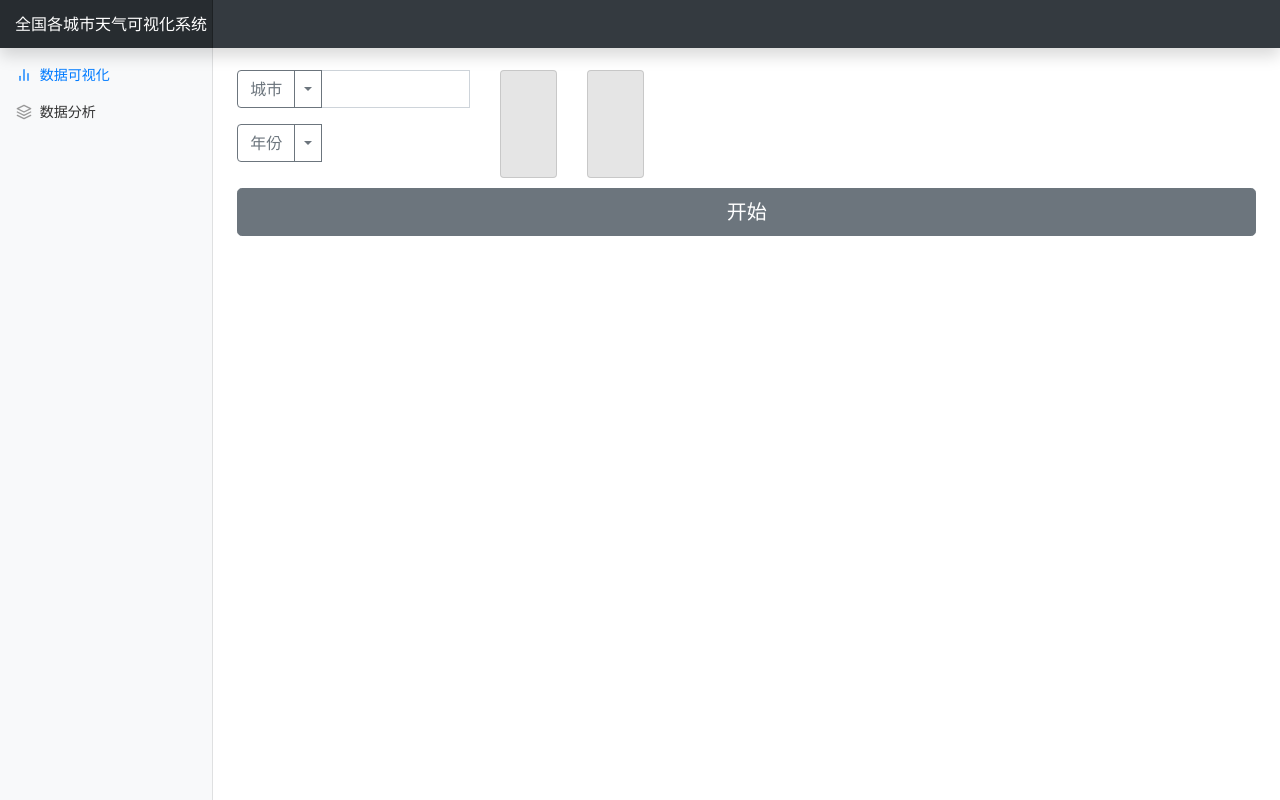
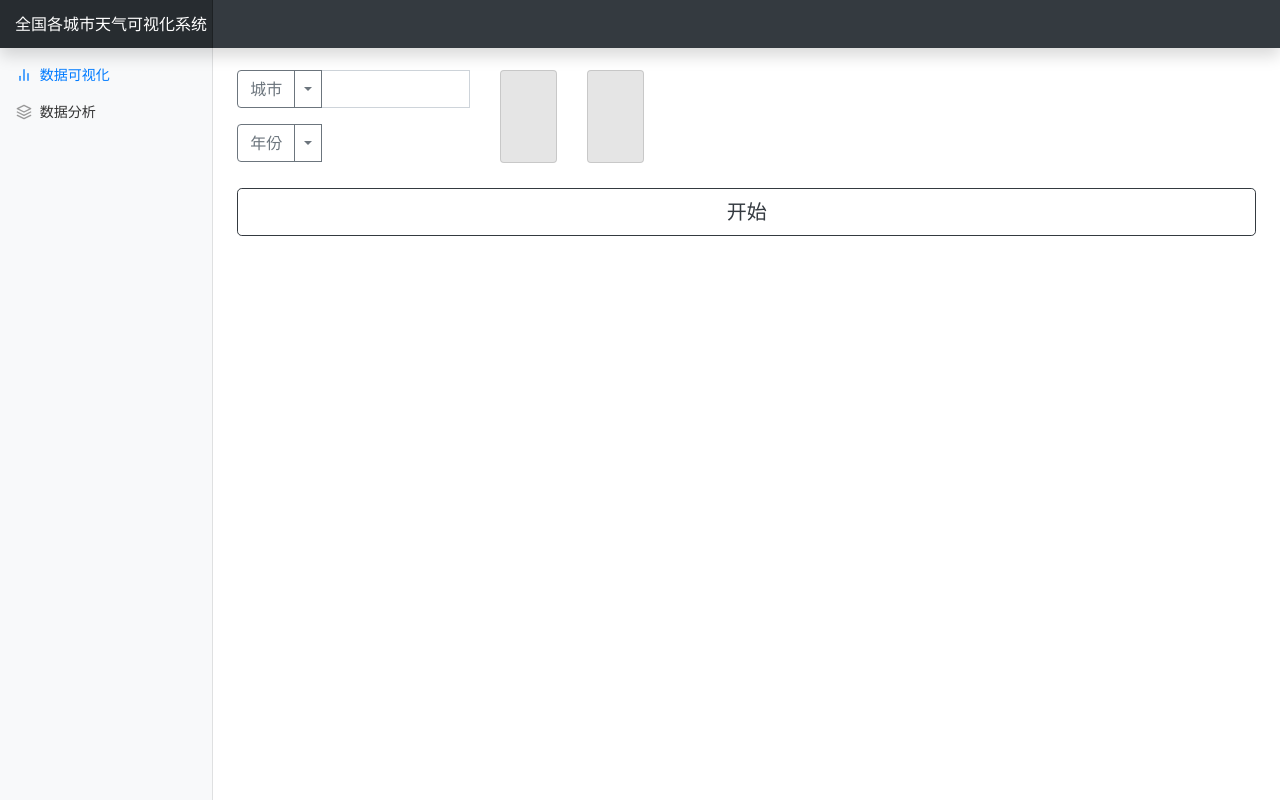
Before and after one commit to pengliangyuan/Chinese-historical-weather-visualization-system, a Django app: template webapps/history_weath/templates/history_weath/home.html in a window 1280 px wide. Run offline with Django 3.2, Linux system fonts and the light colour scheme; the template is opened without the code that fills it, so the values that code supplies are empty; some libraries are stand-ins or nearby versions.

Commit message:
优化前端效果

```diff
--- a/spider/lishitianqi/pipelines.py
+++ b/spider/lishitianqi/pipelines.py
@@ -22,8 +22,8 @@ class LishitianqiPipeline(object):
 			host='127.0.0.1',
 			port=8809,
 			db='lishitianqi',
-			user='root',
-			passwd='p1994l08y04',
+			user='xiaoming',
+			passwd='123',
 			charset='utf8',
 			use_unicode=True)
 
--- a/webapps/history_weath/templates/history_weath/home.html
+++ b/webapps/history_weath/templates/history_weath/home.html
@@ -86,14 +86,14 @@
                   </div>
 
 
-                  <div class="col-md-1 ">
+                  <div class="col-md-1 " style="margin-bottom: 15px">
                         <div class="card " style='height: 100%; background-color: #e5e5e5'>
                               <span class="badge badge-info page1_city_list" ></span>
                               <div id="page1_city_label"></div>
                         </div>
 
                   </div>
-                  <div class="col-md-1">
+                  <div class="col-md-1" style="margin-bottom: 15px">
                         <div class="card " style='height: 100%; background-color: #e5e5e5'>
                               <span class="badge badge-success page1_year_list" ></span>
                               <div id="page1_year_label"></div>
@@ -102,9 +102,11 @@
                   </div>
                 </div>
               </div>
+		<div class="alert alert-danger" role="alert" id="page1_input_danger" style="display: none">
+		</div>
 
 
-                  <button type="button" class="btn btn-secondary btn-lg btn-block" style="margin-top: 10px" id="page1_send">开始</button>
+                  <button type="button" class="btn btn-outline-dark btn-lg btn-block" style="margin-top: 10px" id="page1_send">开始</button>
 
 
 
@@ -132,18 +134,18 @@
 
 
                     <div class="btn-group mr-2" role="group" aria-label="First group" style="width: 100%">
-                        <button type="button" class="btn btn-secondary page1_month" month=1>一月</button>
-                        <button type="button" class="btn btn-secondary page1_month" month=2>二月</button>
-                        <button type="button" class="btn btn-secondary page1_month" month=3>三月</button>
-                        <button type="button" class="btn btn-secondary page1_month" month=4>四月</button>
-                        <button type="button" class="btn btn-secondary page1_month" month=5>五月</button>
-                        <button type="button" class="btn btn-secondary page1_month" month=6>六月</button>
-                        <button type="button" class="btn btn-secondary page1_month" month=7>七月</button>
-                        <button type="button" class="btn btn-secondary page1_month" month=8>八月</button>
-                        <button type="button" class="btn btn-secondary page1_month" month=9>九月</button>
-                        <button type="button" class="btn btn-secondary page1_month" month=10>十月</button>
-                        <button type="button" class="btn btn-secondary page1_month" month=11>十一月</button>
-                        <button type="button" class="btn btn-secondary page1_month" month=12>十二月</button>
+                        <button type="button" class="btn btn-outline-dark page1_month" month=1>一月</button>
+                        <button type="button" class="btn btn-outline-dark page1_month" month=2>二月</button>
+                        <button type="button" class="btn btn-outline-dark page1_month" month=3>三月</button>
+                        <button type="button" class="btn btn-outline-dark page1_month" month=4>四月</button>
+                        <button type="button" class="btn btn-outline-dark page1_month" month=5>五月</button>
+                        <button type="button" class="btn btn-outline-dark page1_month" month=6>六月</button>
+                        <button type="button" class="btn btn-outline-dark page1_month" month=7>七月</button>
+                        <button type="button" class="btn btn-outline-dark page1_month" month=8>八月</button>
+                        <button type="button" class="btn btn-outline-dark page1_month" month=9>九月</button>
+                        <button type="button" class="btn btn-outline-dark page1_month" month=10>十月</button>
+                        <button type="button" class="btn btn-outline-dark page1_month" month=11>十一月</button>
+                        <button type="button" class="btn btn-outline-dark page1_month" month=12>十二月</button>
                     </div>
 
                   <div id="page1_month_content" style="display: none">
--- a/webapps/webapps/uwsgi.ini
+++ b/webapps/webapps/uwsgi.ini
@@ -4,7 +4,8 @@ socket=127.0.0.1:9090
 #直接做web服务器使用
 #http=127.0.0.1:9090
 #项目目录
-chdir=/root/project/fullstack_history_weath/webapps
+chdir=/root/project/Chinese-historical-weather-visualization-system/webapps
+#chdir=../
 #项目中wsgi.py文件的目录，相对于项目目录
 wsgi-file=webapps/wsgi.py
 # 指定启动的工作进程数
```
Also changed, not shown: webapps/history_weath/static/history_weath/home.js (+63 -2 lines), webapps/webapps/settings.py (+5 -3 lines).
